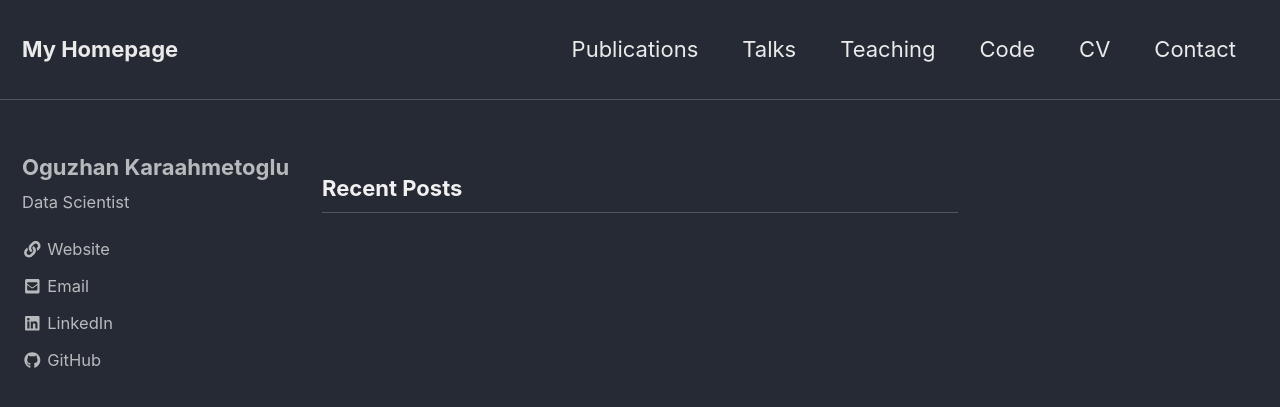
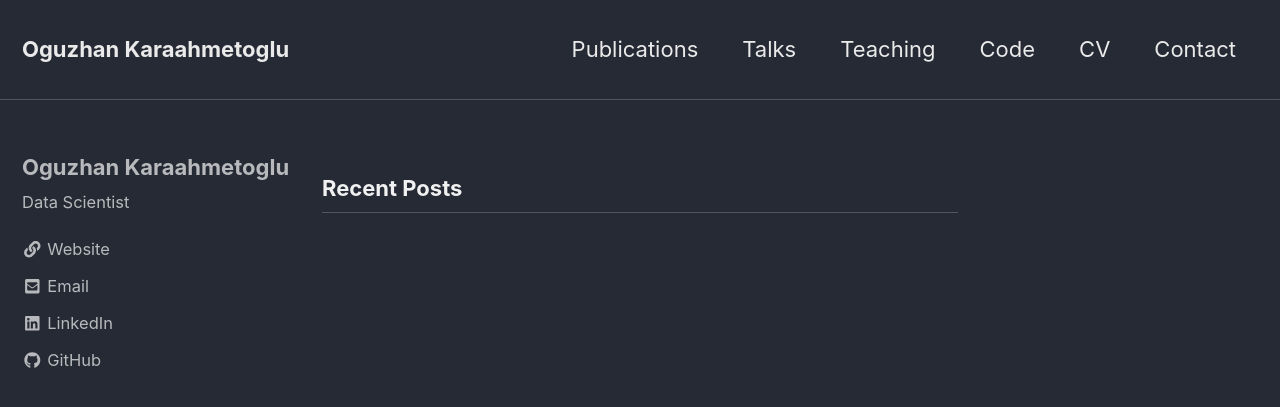
Before and after one commit to Oguzhanka/oguzhanka, a Jekyll site: the page built from index.html, in a window 1280 px wide and 900 px high. Shown: the top 407 px of the window. Built offline with Jekyll 4.4.1, drawn with Linux system fonts in a browser that asks for light colours; nearby versions of some CDN libraries; the list of posts is cut into pages by our own code.

Commit message:
Update _config.yml

```diff
--- a/_config.yml
+++ b/_config.yml
@@ -16,7 +16,7 @@ minimal_mistakes_skin    : "dark" # "air", "aqua", "contrast", "dark", "dirt", "
 
 # Site Settings
 locale                   : "en-US"
-title                    : "My Homepage"
+title                    : "Oguzhan Karaahmetoglu"
 title_separator          : "-"
 name                     : "Oguzhan Karaahmetoglu"
 description              : "Oguzhan Karaahmetoglu's academic homepage"
```
